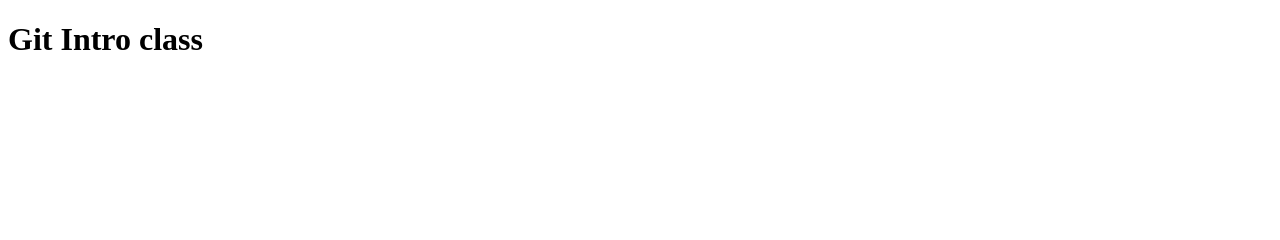
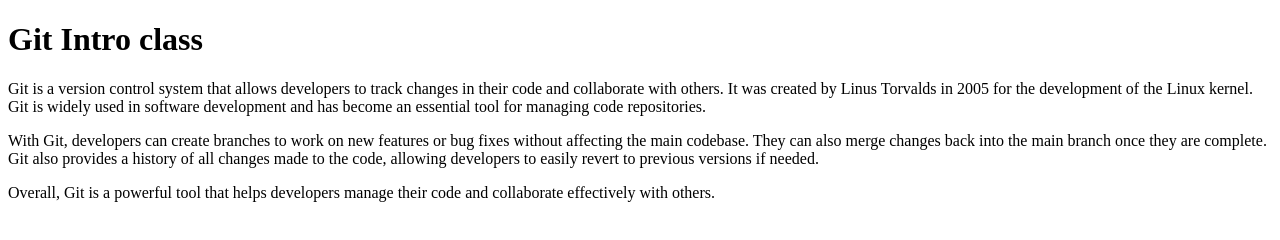
Before and after one commit to ODI120/Corex-cohort1, a plain HTML site: page index.html in a window 1280 px wide. Drawn offline with Linux system fonts and the light colour scheme.

Commit message:
Just updated

```diff
--- a/index.html
+++ b/index.html
@@ -7,5 +7,13 @@
 </head>
 <body>
     <h1>Git Intro class</h1>
+
+    <div>
+        <p>Git is a version control system that allows developers to track changes in their code and collaborate with others. It was created by Linus Torvalds in 2005 for the development of the Linux kernel. Git is widely used in software development and has become an essential tool for managing code repositories.</p>
+
+        <p>With Git, developers can create branches to work on new features or bug fixes without affecting the main codebase. They can also merge changes back into the main branch once they are complete. Git also provides a history of all changes made to the code, allowing developers to easily revert to previous versions if needed.</p>
+
+        <p>Overall, Git is a powerful tool that helps developers manage their code and collaborate effectively with others.</p>
+    </div>
 </body>
 </html>
```
